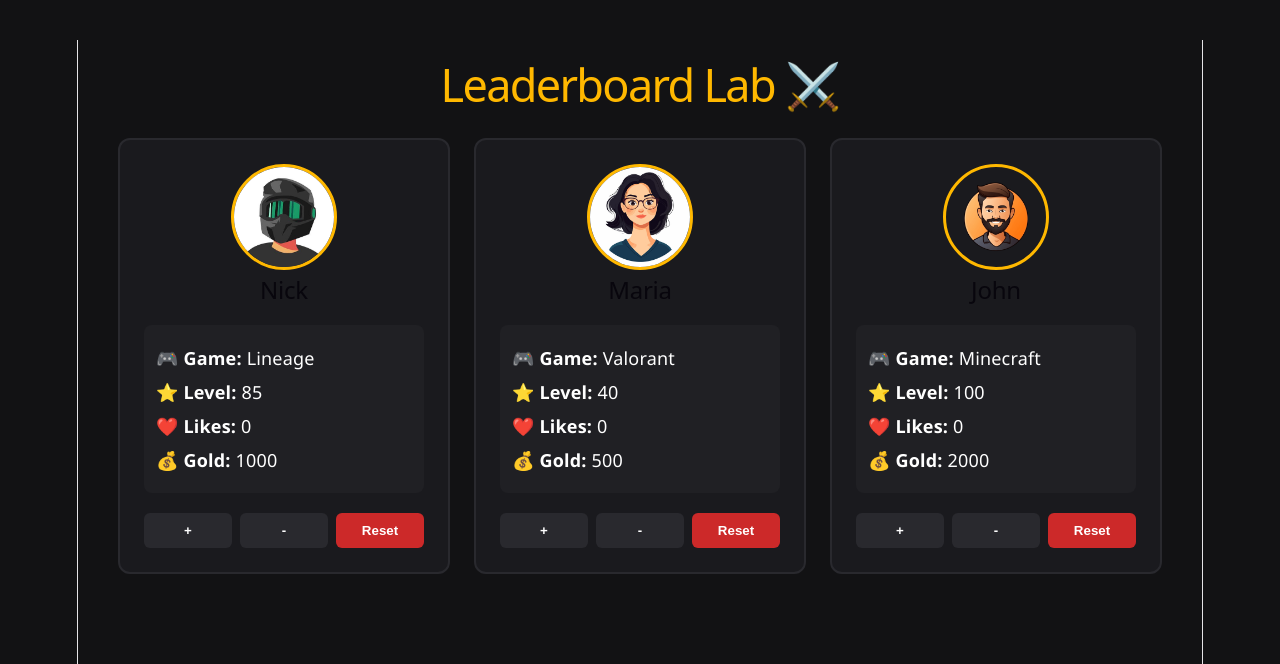
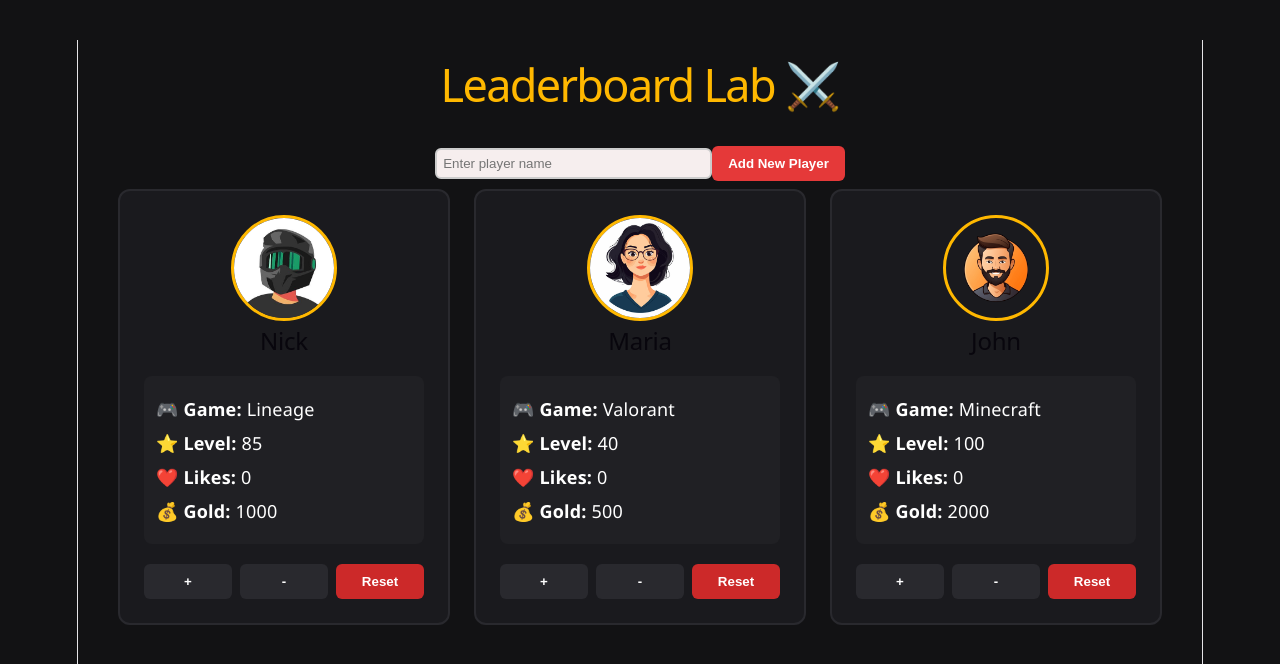
Before and after one commit to AceSoL-ls/React-Web, a React (Vite) app in the folder React-app-1/: page / in a window 1280 px wide. Shown: the top 664 px of the page. Built offline with nearby package versions, Linux system fonts and the light colour scheme.

Commit message:
Update 2.1 Added New Player System

```diff
--- /dev/null
+++ b/React-app-1/src/AddPlayerForm.jsx
@@ -0,0 +1,25 @@
+import { useState } from "react";
+
+function AddPlayerForm() {
+ const [playerName, setPlayerName] = useState("");
+
+ function handleNameChange(event){
+  setPlayerName(event.target.value);
+
+ }
+
+
+return (
+ <div>
+  <input className="player-input"
+   type="text"
+   placeholder="Enter player name"
+   value={playerName}
+   onChange={handleNameChange}
+  />
+  <button onClick={() => console.log(playerName)} className="btn-newPlayer">Add New Player</button>
+ </div>
+);
+}
+
+export default AddPlayerForm;
--- a/React-app-1/src/App.css
+++ b/React-app-1/src/App.css
@@ -74,6 +74,17 @@ body {
   border-radius: 8px;
 }
 
+.player-input{
+  width: 25%;
+  padding: 6px;
+  margin: 10px 0;
+  color: hsl(0, 0%, 0%);
+  background: hsl(0, 30%, 95%);
+  border: 2px solid hsl(0, 0%, 80%);
+  border-radius: 6px;
+  border-color: hsl(0, 0%, 80%);
+}
+
 .player-stats p {
   margin: 8px 0;
 }
@@ -95,7 +106,7 @@ button {
 }
 
 button:hover {
-  background: #383842;
+  background: #712c02;
 }
 
 .btn-reset {
@@ -104,3 +115,7 @@ button:hover {
 .btn-reset:hover {
   background: #e53939;
 }
+
+.btn-newPlayer {
+  background: #e53939;
+}
--- a/React-app-1/src/App.jsx
+++ b/React-app-1/src/App.jsx
@@ -1,6 +1,7 @@
 //Css Import here
 import './App.css';
 
+import AddPlayerForm from './AddPlayerForm';
 import PlayerCard from './PlayerCard';
 import nickPic from './assets/Nick.jpg';
 import mariaPic from './assets/Maria.jpg';
@@ -39,6 +40,8 @@ function App(){
   <div className="dashboard-container">
    <h1 className="dashboard-title">Leaderboard Lab ⚔️</h1>
 
+   <AddPlayerForm />
+
    <div className="player-grid">
       {PLAYERS_DATA.map((player) => (
          <PlayerCard
```
